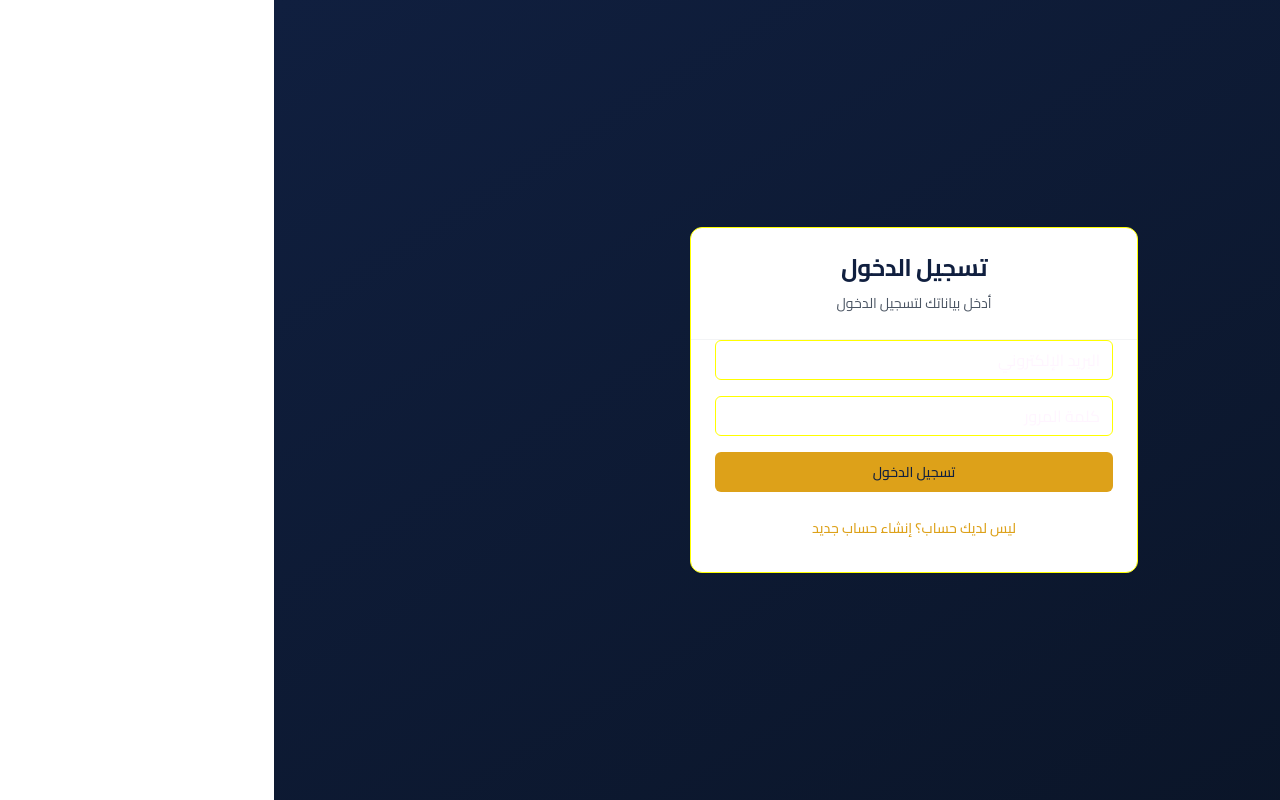
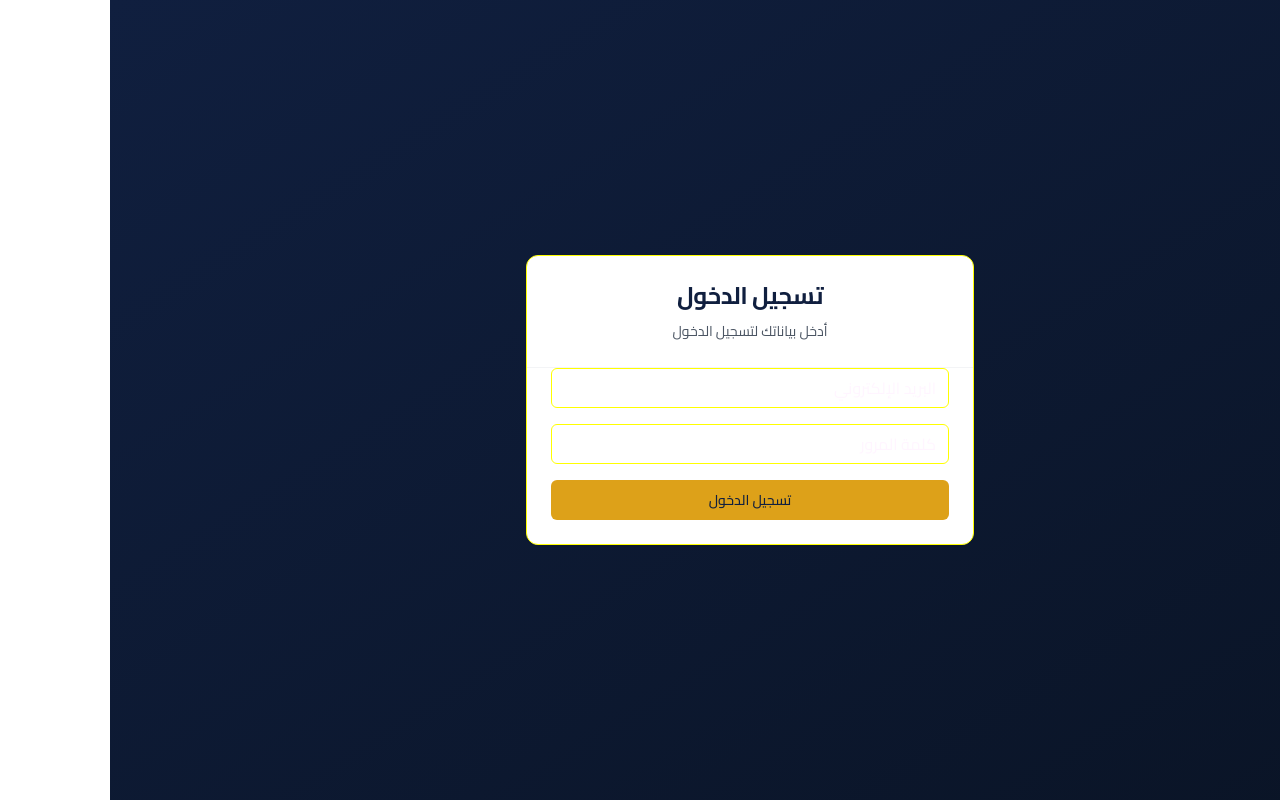
Before and after one commit to almalmnbr/almalmnbr, a React (Vite) app: page /auth in a window 1280 px wide. Built offline with nearby package versions, Linux system fonts and the light colour scheme.

Commit message:
Update Auth.tsx

```diff
--- a/src/pages/Auth.tsx
+++ b/src/pages/Auth.tsx
@@ -112,15 +112,7 @@ const Auth = () => {
             </Button>
           </form>
 
-          <div className="mt-4 text-center">
-            <Button
-              variant="link"
-              onClick={() => setIsLogin(!isLogin)}
-              className="text-almanbar-gold hover:text-almanbar-gold-dark"
-            >
-              {isLogin ? 'ليس لديك حساب؟ إنشاء حساب جديد' : 'لديك حساب؟ تسجيل الدخول'}
-            </Button>
-          </div>
+
         </CardContent>
       </Card>
     </div>
```
